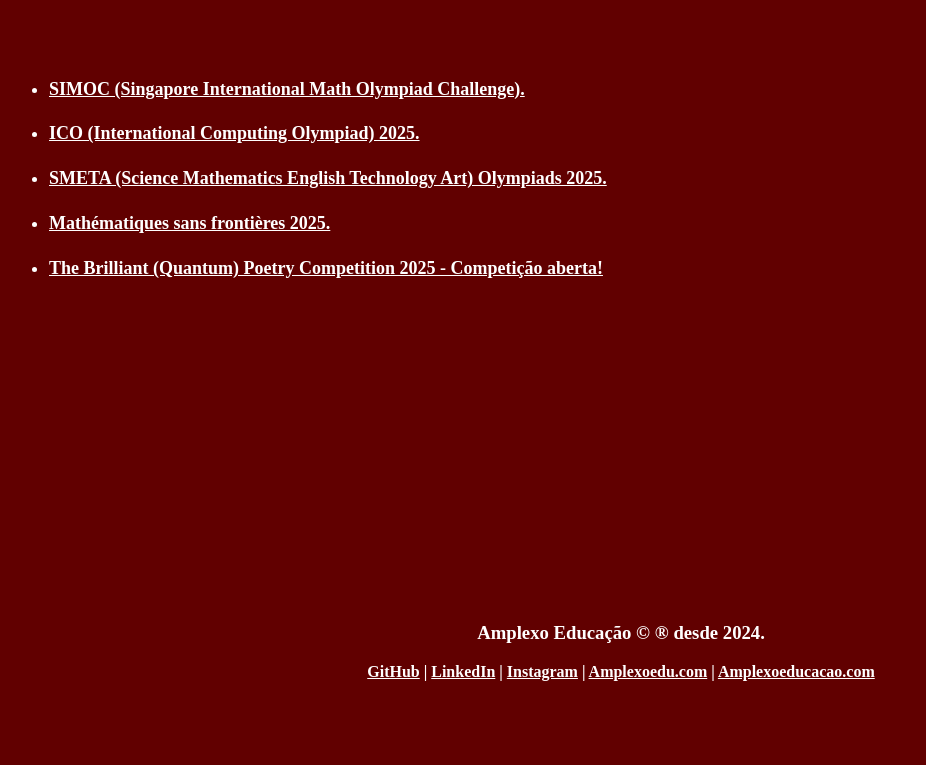
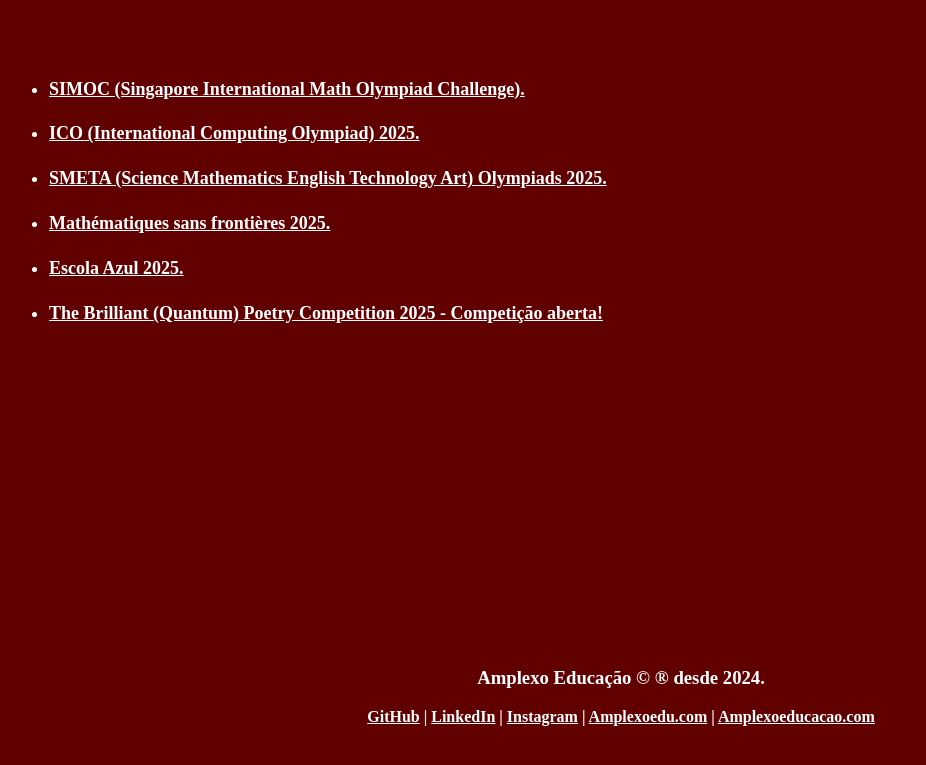
Before and after one commit to amplexoedu/amplexoedu.github.io, a plain HTML site: page index.html in a window 1280 px wide. Shown: the part 141-906 px from the top of the page, without its empty margins (19-945 px from the left). Before the commit the page ends 866 px from the top, so only its background shows below. Drawn offline with Linux system fonts and the light colour scheme.

Commit message:
Add link for Escola Azul 2025

```diff
--- a/index.html
+++ b/index.html
@@ -16,6 +16,7 @@
     <li><h4><a href="https://www.youtube.com/playlist?list=PL0O2_68M0dtevTF9EySLutGAbffry0l70"><b>ICO (International Computing Olympiad) 2025.</b></a></h4></li>
     <li><h4><a href="https://www.youtube.com/watch?v=p5vQJUtfRhg&t=157s"><b>SMETA (Science Mathematics English Technology Art) Olympiads 2025.</b></a></h4></li>
     <li><h4><a href="https://www.youtube.com/playlist?list=PL0O2_68M0dtdEw_PmOtYvzO0w-RJ1AtD1"><b>Mathématiques sans frontières 2025.</b></a></h4></li>
+    <li><h4><a href="https://www.youtube.com/playlist?list=PL0O2_68M0dtdc5uNmRZUgVCUtDue0A2Le"><b>Escola Azul 2025.</b></a></h4></li>
     <li><h4><a href="./BrilliantP"><b>The Brilliant (Quantum) Poetry Competition 2025 - Competição aberta!</b></a></h4></li>
   </ul>
 
```
